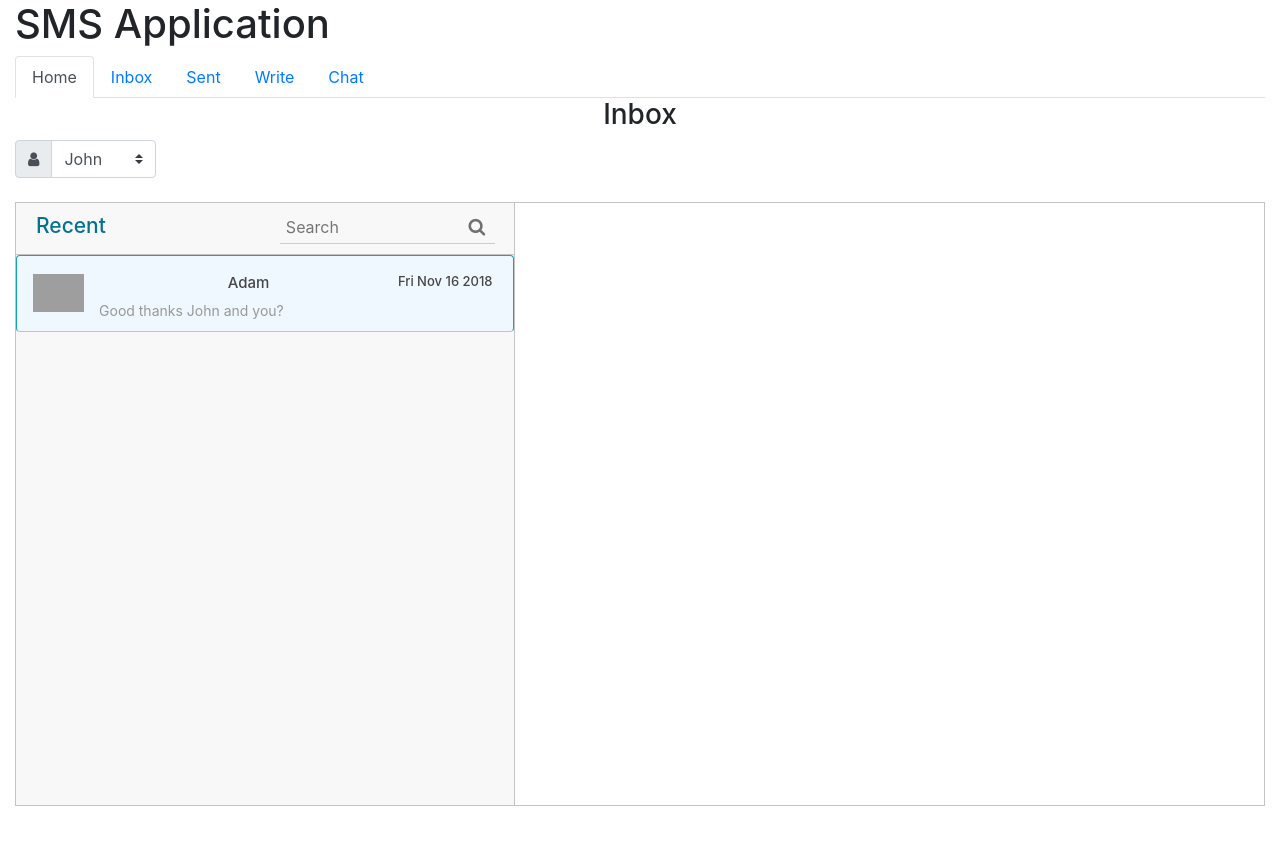
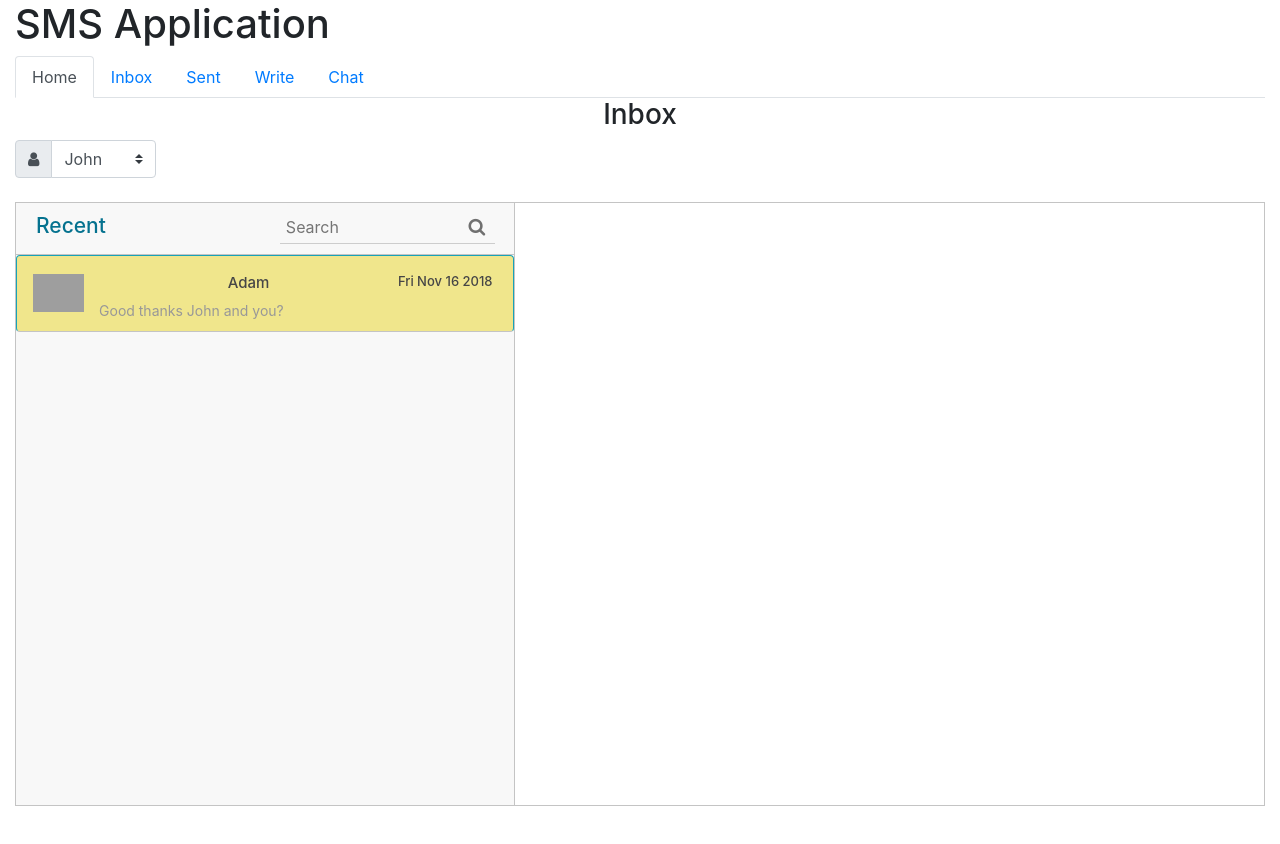
Before and after one commit to MickeyMuis007/Chatting-Angular, an Angular app: page /inbox in a window 1280 px wide. Shown: the top 844 px of the page. Built offline with nearby package versions, Linux system fonts and the light colour scheme; grey boxes are pictures that could not be loaded.

Commit message:
Mark unread messages

```diff
--- a/src/app/components/inbox/inbox.component.css
+++ b/src/app/components/inbox/inbox.component.css
@@ -59,7 +59,7 @@ img{ max-width:100%;}
 }
 .inbox_chat { height: 550px; overflow-y: scroll;}
 
-.active_chat{ background:lightgoldenrodyellow;}
+.active_chat{ background:cyan;}
 
 .incoming_msg_img {
   display: inline-block;
@@ -134,3 +134,7 @@ img{ max-width:100%;}
   height: 516px;
   overflow-y: auto;
 }
+
+.unread {
+  background-color:khaki;
+}
--- a/src/app/components/inbox/inbox.component.html
+++ b/src/app/components/inbox/inbox.component.html
@@ -25,7 +25,8 @@
             </div>
             <div class="inbox_chat">
                 <li *ngFor="let chatSession of chatSessions" class="chat_list btn btn-info col-md-12" (click)="chatSessionSelection(chatSession, $event)"
-                    [ngClass]="{'active_chat': selectedChatSessionId === chatSession.chatSessionId}">
+                    [ngClass]="{'active_chat': selectedChatSessionId === chatSession.chatSessionId,
+                     'unread': !checkRead(chatSession)}">
                     <div class="chat_people">
                         <div class="chat_img"> <img src="https://ptetutorials.com/images/user-profile.png" alt="sunil">
                         </div>
--- a/src/app/components/inbox/inbox.component.ts
+++ b/src/app/components/inbox/inbox.component.ts
@@ -67,6 +67,8 @@ export class InboxComponent implements OnInit {
         this.chats = this.chatService.getChatFromChatSession(chatSession.chatSessionId);
         this.selectedChatSession = chatSession;
         this.selectedChatSessionId = chatSession.chatSessionId;
+
+        this.markAsRead();              // first need to get selected chatSession before marking as read
         this.setMessengerName();
         this.showMessageInput();
     }
@@ -86,8 +88,20 @@ export class InboxComponent implements OnInit {
             const chat = this.createChat();
             this.chatService.add(chat);
             this.chats = this.chatService.getChatFromChatSession(this.selectedChatSession.chatSessionId);
+            this.markReceiverAsUnread();   // Mark message receiver as unread
             this.message = '';
         }
+    }
+
+    // Find current users read status
+    checkRead(chatSession: ChatSession) {
+        let read = false;
+        if (this.currentUser.userId === chatSession.user1Id) {
+            read = chatSession.user1Read;
+        } else {
+            read = chatSession.user2Read;
+        }
+        return read;
     }
 
     //#endregion events
@@ -177,6 +191,27 @@ export class InboxComponent implements OnInit {
         this.chatSessionService.update(this.selectedChatSession);
     }
 
+    private updateSelectedChatSession() {
+        this.chatSessionService.update(this.selectedChatSession);
+    }
+
+    private markAsRead() {
+        if (this.selectedChatSession.user1Id === this.currentUser.userId) {
+            this.selectedChatSession.user1Read = true;
+        } else {
+            this.selectedChatSession.user2Read = true;
+        }
+        this.updateSelectedChatSession();
+    }
+
+    private markReceiverAsUnread () {
+        if (this.selectedChatSession.user1Id === this.currentUser.userId) {
+            this.selectedChatSession.user2Read = false;
+        } else {
+            this.selectedChatSession.user1Read = false;
+        }
+    }
+
     //#endregion methods
 
 }
--- a/src/app/components/write/write.component.ts
+++ b/src/app/components/write/write.component.ts
@@ -183,10 +183,11 @@ export class WriteComponent implements OnInit {
 
     private chatSessionExist() {
         console.log('method: chatSessionExist()');
+        const senderId = !this.sender ? -1 : this.sender.userId;
         console.log('Chat Session Exist: ' +
-            this.chatSessionService.chatSessionExist(Number(this.currentUser.userId), Number(this.sender.userId)));
+            this.chatSessionService.chatSessionExist(Number(this.currentUser.userId), Number(senderId)));
 
-        return this.chatSessionService.chatSessionExist(Number(this.currentUser.userId), Number(this.sender.userId));
+        return this.chatSessionService.chatSessionExist(Number(this.currentUser.userId), Number(senderId));
     }
 
     private getChatSession() {
@@ -217,7 +218,9 @@ export class WriteComponent implements OnInit {
             user1: this.currentUser,
             user1Id: this.currentUser.userId,
             user2: this.sender,
-            user2Id: this.sender.userId
+            user2Id: this.sender.userId,
+            user1Read: true,
+            user2Read: false
         };
         return chatSession;
     }
--- a/src/app/models/chat/chat-session.ts
+++ b/src/app/models/chat/chat-session.ts
@@ -8,4 +8,6 @@ export class ChatSession {
     user2: User;
     lastMessageDate?: string;
     lastMessage?: string;
+    user1Read: boolean;
+    user2Read: boolean;
 }
--- a/src/app/services/chat/mock/mock-chat-sessions.ts
+++ b/src/app/services/chat/mock/mock-chat-sessions.ts
@@ -4,8 +4,8 @@ import { USERS } from './mock-users';
 export const CHATSESSIONS: ChatSession[] = [
     { chatSessionId: 1, user1Id: USERS[0].userId, user2Id: USERS[1].userId,
         user1: USERS[0], user2: USERS[1], lastMessageDate: new Date('16 Nov 2018').toDateString(),
-        lastMessage: 'Good thanks John and you?' },
+        lastMessage: 'Good thanks John and you?', user1Read: false, user2Read: false },
     { chatSessionId: 2, user1Id: USERS[1].userId, user2Id: USERS[2].userId,
         user1: USERS[1], user2: USERS[2], lastMessageDate: new Date('16 Nov 2018').toDateString(),
-        lastMessage: 'Yo James, where you at' },
+        lastMessage: 'Yo James, where you at', user1Read: false, user2Read: false },
 ];
```
